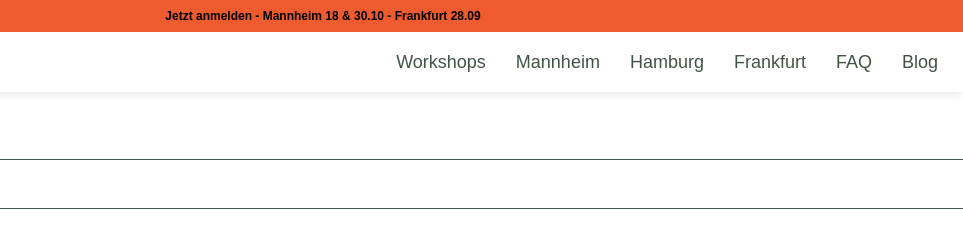
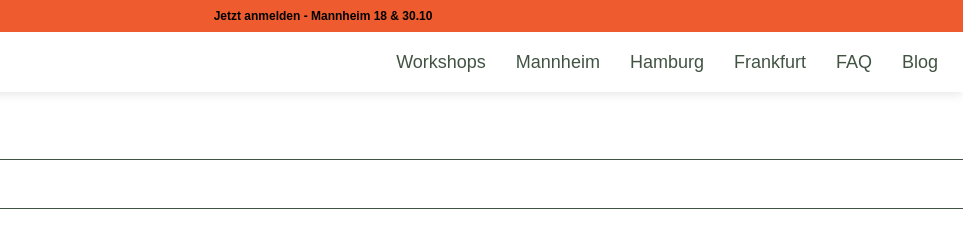
Before and after one commit to SRein91/duftlabor, a plain HTML site: page index.html in a window 1280 px wide. Shown: the full height of the page, 317-1280 px from the left. Drawn offline with Linux system fonts and the light colour scheme.

Commit message:
Banner angepasst

```diff
--- a/index.html
+++ b/index.html
@@ -8,7 +8,7 @@
 </head>
 <body>
      <div class="banner">
-        <p>Jetzt anmelden - Mannheim 18 & 30.10 - Frankfurt 28.09</p>
+        <p>Jetzt anmelden - Mannheim 18 & 30.10</p>
     </div>
     <header>
         <div id="logo" class="logo" onclick="loadContent('workshops')">
```
